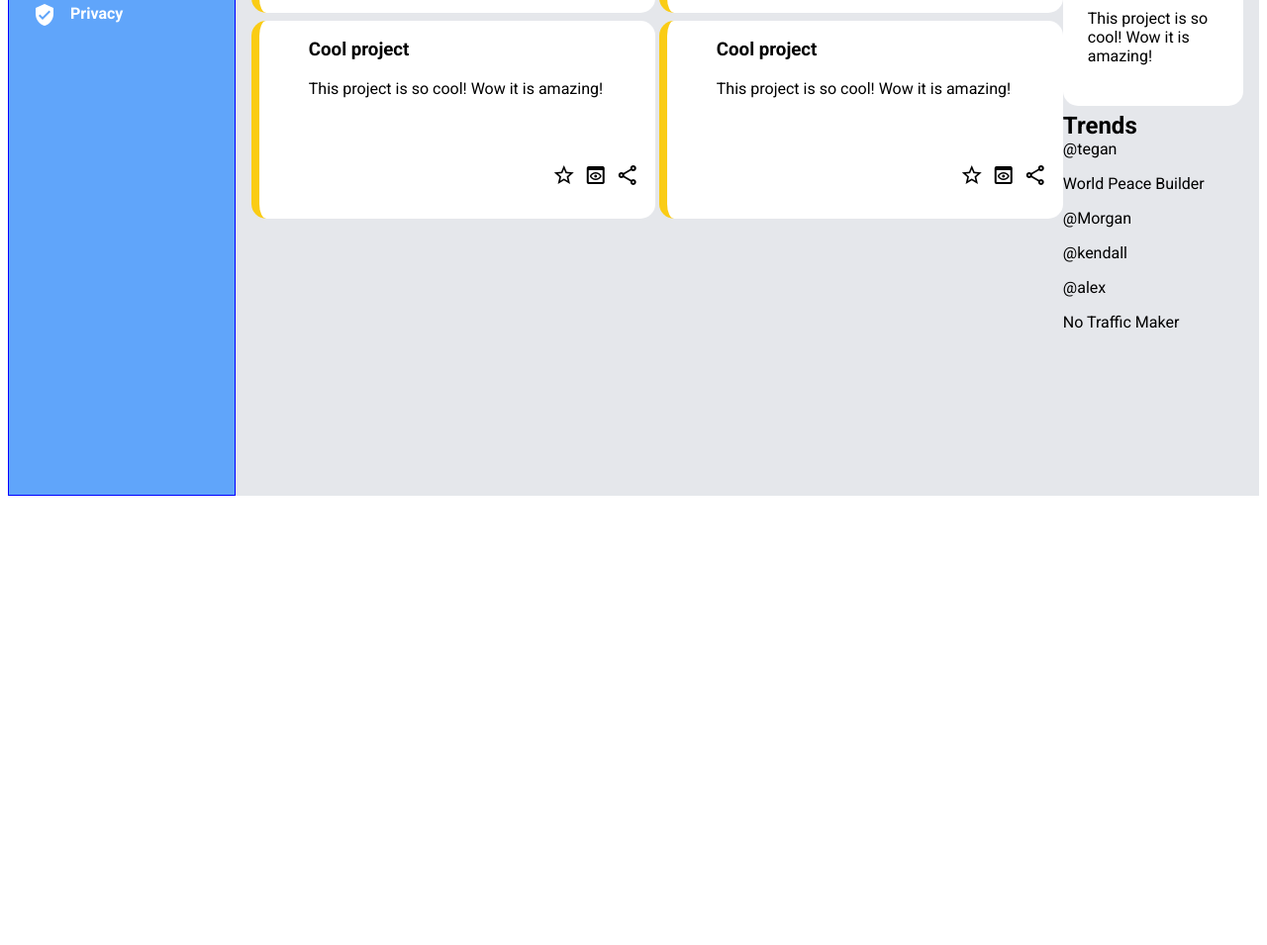
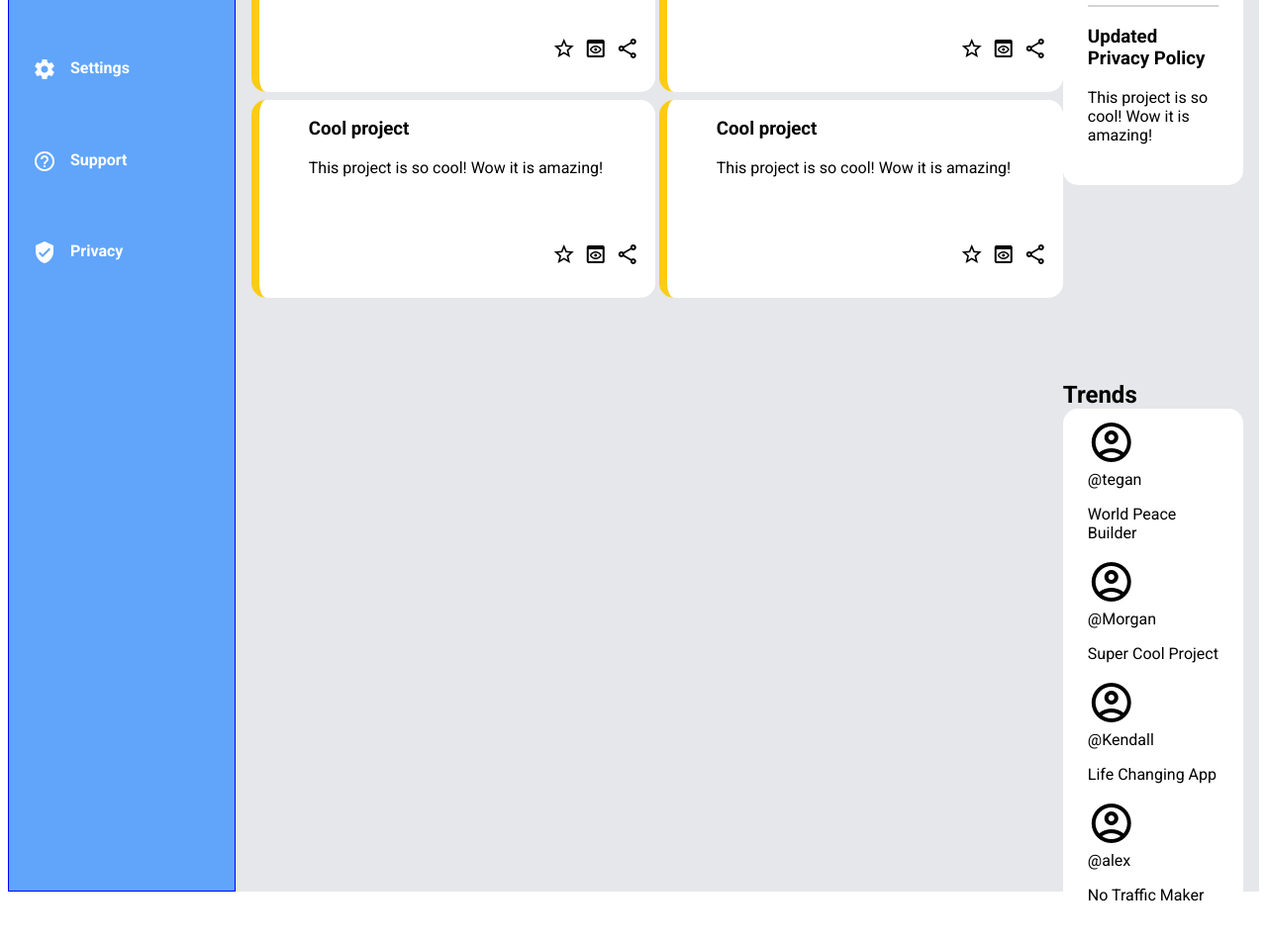
Before and after one commit to kyruken/admin-dashboard, a plain HTML site: page index.html in a window 1280 px wide. Shown: the part 700-1655 px from the top of the page at 99% size. Before the commit the page ends 1209 px from the top, so only its background shows below. Drawn offline with nearby package versions, Linux system fonts and the light colour scheme; a web font is replaced by a local one.

Commit message:
fix trending html elements

```diff
--- a/index.html
+++ b/index.html
@@ -142,17 +142,34 @@
                 </div>
                 <div class="trending-container">
                     <h2>Trends</h2>
+                    <div class="trending-grid">
                         <div class="trend">
+                            <span class="material-icons-outlined md-48">account_circle</span>
+                            <div class="trending-profile">
                                 @tegan
                                 <p>World Peace Builder</p>
                             </div>
-                    <div class="trend">
-                        @Morgan
-                        <p>@kendall</p>
                         </div>
                         <div class="trend">
+                            <span class="material-icons-outlined md-48">account_circle</span>
+                            <div class="trending-profile">
+                                @Morgan
+                                <p>Super Cool Project</p>
+                            </div>
+                        </div>
+                        <div class="trend">
+                            <span class="material-icons-outlined md-48">account_circle</span>
+                            <div class="trending-profile">
+                                @Kendall
+                                <p>Life Changing App</p>
+                            </div>
+                        <div class="trend">
+                            <span class="material-icons-outlined md-48">account_circle</span>
+                            <div class="trending-profile">
                                 @alex
                                 <p>No Traffic Maker</p>
+                            </div>
+                        </div>
                     </div>
                 </div>
             </div>
--- a/style.css
+++ b/style.css
@@ -240,3 +240,12 @@ body {
 .trending-container {
     grid-column: 2;
 }
+
+.trending-grid {
+    background-color: #fff;
+    border-radius: 15px;
+    padding-top: 10px;
+    padding-right: 25px;
+    padding-bottom: 25px;
+    padding-left: 25px;
+}
```
Lines whose indentation alone changed are shown as unchanged.
